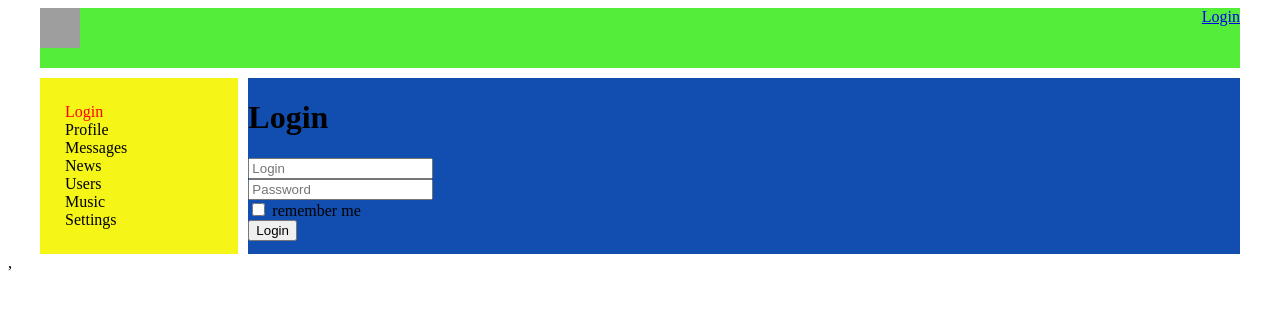
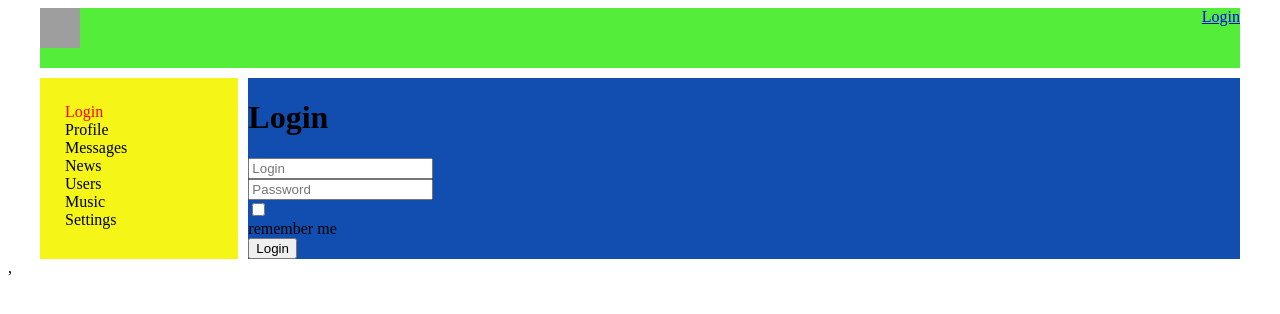
Before and after one commit to tes7a/Social-Network, a React (Create React App) app: page /login in a window 1280 px wide. Shown: the top 314 px of the page. Built offline with nearby package versions, Linux system fonts and the light colour scheme; no server answers; grey boxes are pictures that could not be loaded.

Commit message:
add validations in form

```diff
--- a/src/components/Dialogs/Dialogs.tsx
+++ b/src/components/Dialogs/Dialogs.tsx
@@ -4,6 +4,8 @@ import {DialogItem} from "./DialogItem/DialogItem";
 import {MessagesItem} from "./MessagesItem/MessagesItem";
 import {DialogsPageType} from "../../Redux/dialogs-reducer";
 import {Field, InjectedFormProps, reduxForm} from "redux-form";
+import {TextArea} from "../common/FormsControl/FormControl";
+import {maxlength, requiredField} from "../../utils/validators/validators";
 
 type DialogType = {
     dialogsPage: DialogsPageType,
@@ -36,11 +38,13 @@ type AddMassageFormType = {
     newMassageBody: string
 }
 
+const length =  maxlength(50);
+
 const AddMassageForm: React.FC<InjectedFormProps<AddMassageFormType>> = (props) => {
     return (
         <form onSubmit={props.handleSubmit}>
             <div>
-                <Field component={"textarea"} name={"newMassageBody"}/>
+                <Field component={TextArea} name={"newMassageBody"} validate={[requiredField,length]}/>
             </div>
             <div>
                 <button>Send</button>
--- a/src/components/Profile/MyPosts/MyPosts.tsx
+++ b/src/components/Profile/MyPosts/MyPosts.tsx
@@ -3,6 +3,8 @@ import { PostsType } from "../../../Redux/profile-reducer";
 import classes from './MyPosts.module.css';
 import Posts from "./Posts/Posts";
 import {Field, InjectedFormProps, reduxForm} from "redux-form";
+import {maxlength, requiredField} from "../../../utils/validators/validators";
+import {TextArea} from "../../common/FormsControl/FormControl";
 
 
 export type MyPostsType = {
@@ -32,11 +34,13 @@ type MyPostFormType = {
     MyPosts: string
 }
 
+const length =  maxlength(10);
+
 const MyPostForm: React.FC<InjectedFormProps<MyPostFormType>> = (props) => {
     return (
         <form onSubmit={props.handleSubmit}>
             <div>
-               <Field component={"textarea"} name={"MyPosts"}/>
+               <Field component={TextArea} name={"MyPosts"} validate={[requiredField,length]}/>
             </div>
             <button>Add post</button>
             <div>
--- /dev/null
+++ b/src/components/common/FormsControl/FormControl.module.css
@@ -0,0 +1,11 @@
+.formControl {
+
+}
+
+.formControl.error input,
+.formControl.error textarea{
+    border: solid red 1px;
+}
+.formControl.error span{
+    color: red;
+}
--- /dev/null
+++ b/src/components/common/FormsControl/FormControl.tsx
@@ -0,0 +1,48 @@
+import React, { DetailedHTMLProps, TextareaHTMLAttributes } from "react";
+import s from "./FormControl.module.css";
+
+type defaultTextAreaType = any
+    //DetailedHTMLProps<TextareaHTMLAttributes<HTMLTextAreaElement>, HTMLTextAreaElement>
+
+export const FromControl: React.FC<any> = (
+    {
+        input,
+        meta,
+        children,
+        ...restprops
+    }
+) => {
+    const hasError = meta.touched && meta.error
+
+    return (
+        <div className={s.formControl + " " + (hasError? s.error : " ")}>
+            <div>
+                {children}
+            </div>
+            {hasError && <span>{meta.error}</span>}
+        </div>
+    )
+}
+
+export const TextArea = (props: any) => {
+    const { input, meta, child, ...restprops} = props
+    return <FromControl {...props}><textarea {...input} {...restprops}/></FromControl>
+}
+
+export const Input = (props: any) => {
+    const { input, meta, child, ...restprops} = props
+    return <FromControl {...props}><input {...input} {...restprops}/></FromControl>
+}
+
+// export const Input: React.FC<any> = ({ input, meta, ...restprops }) => {
+//     const hasError = meta.touched && meta.error
+//
+//     return (
+//         <div className={s.formControl + " " + (hasError? s.error : " ")}>
+//             <div>
+//                 <input {...input} {...restprops}/>
+//             </div>
+//             {hasError && <span>{meta.error}</span>}
+//         </div>
+//     )
+// }
--- a/src/components/login/Login.tsx
+++ b/src/components/login/Login.tsx
@@ -1,5 +1,7 @@
 import React from 'react';
 import {reduxForm, Field, InjectedFormProps} from "redux-form";
+import { Input } from '../common/FormsControl/FormControl';
+import {maxlength, requiredField} from "../../utils/validators/validators";
 
 export const Login = () => {
     const onSubmit = (formData: any) => {
@@ -18,13 +20,13 @@ const LoginForm: React.FC<InjectedFormProps<FormData>> = (props) => {
     return (
             <form onSubmit={props.handleSubmit}>
                 <div>
-                    <Field placeholder={"Login"} name={"login"} component={"input"}/>
+                    <Field placeholder={"Login"} name={"login"} component={Input} validate={[requiredField]}/>
                 </div>
                 <div>
-                    <Field placeholder={"Password"} name={"password"} component={"input"}/>
+                    <Field placeholder={"Password"} name={"password"} component={Input} validate={[requiredField]}/>
                 </div>
                 <div>
-                    <Field type={"checkbox"} name={"rememberMe"} component={"input"}/> remember me
+                    <Field type={"checkbox"} name={"rememberMe"} component={Input}/> remember me
                 </div>
                 <div>
                     <button>Login</button>
--- /dev/null
+++ b/src/utils/validators/validators.ts
@@ -0,0 +1,9 @@
+export const requiredField = (value: []) => {
+    if (value) return undefined;
+    return "Field required";
+}
+
+export const maxlength = (maxlength: number) => (value: []) => {
+    if(value.length > maxlength) return `Max length is ${maxlength} symbol`;
+    return undefined;
+}
```
